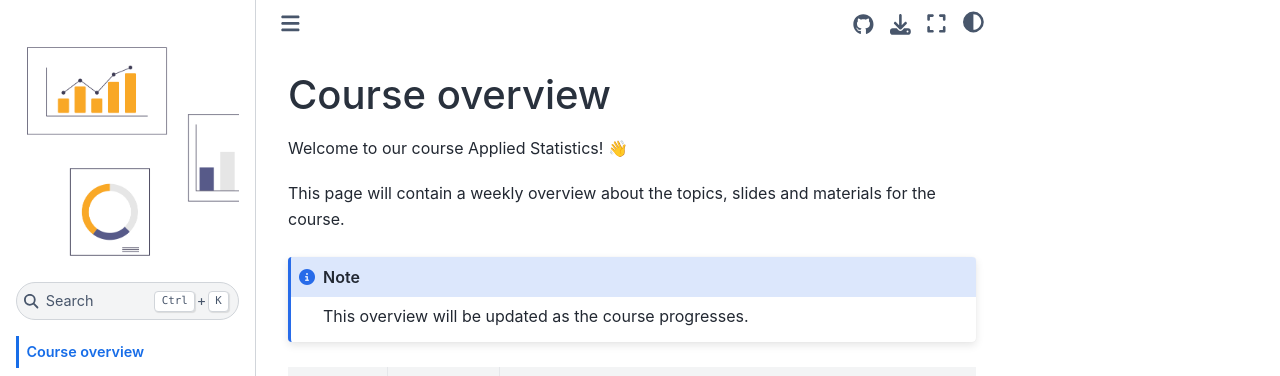
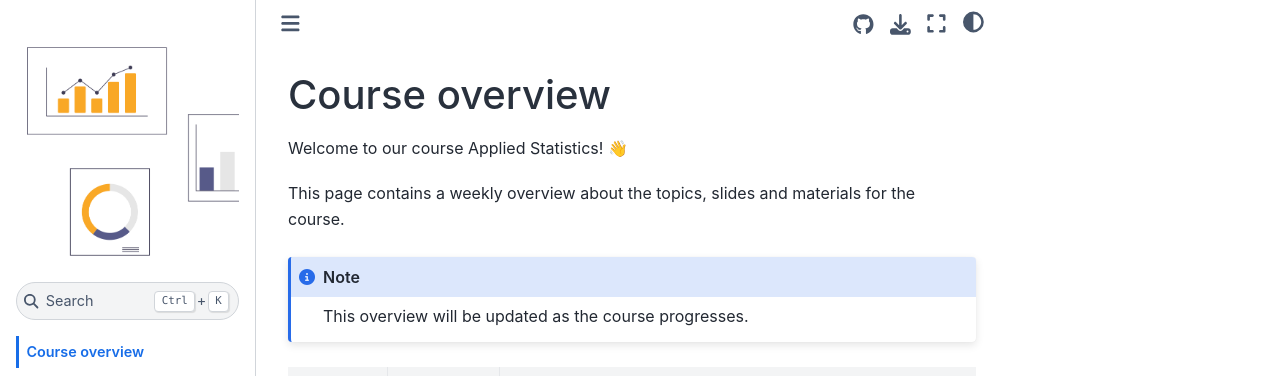
Before and after one commit to as-ws22/website, a Jupyter Book: the page built from docs/course-overview.md, in a window 1280 px wide. Shown: the top 376 px of the page. Built offline with Jupyter Book 1.0.4 settings and Sphinx 7.4.7 and the Sphinx Book theme 1.1.4, drawn with Linux system fonts in a browser that asks for light colours; comment, search, counter and statistics services are not loaded.

Commit message:
Update course-overview.md

```diff
--- a/docs/course-overview.md
+++ b/docs/course-overview.md
@@ -2,7 +2,7 @@
 
 Welcome to our course Applied Statistics! 👋
 
-This page will contain a weekly overview about the topics, slides and materials for the course.
+This page contains a weekly overview about the topics, slides and materials for the course.
 
 :::{Note}
 This overview will be updated as the course progresses.
```
